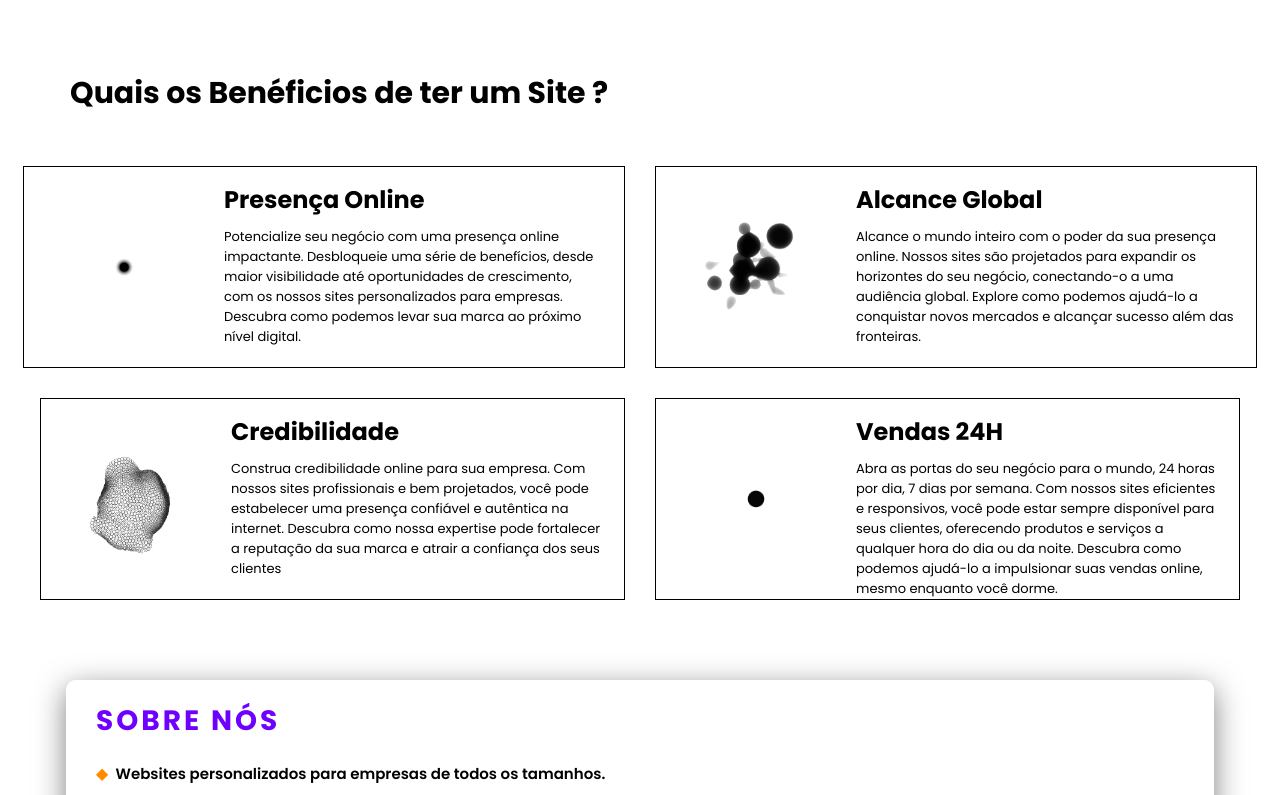
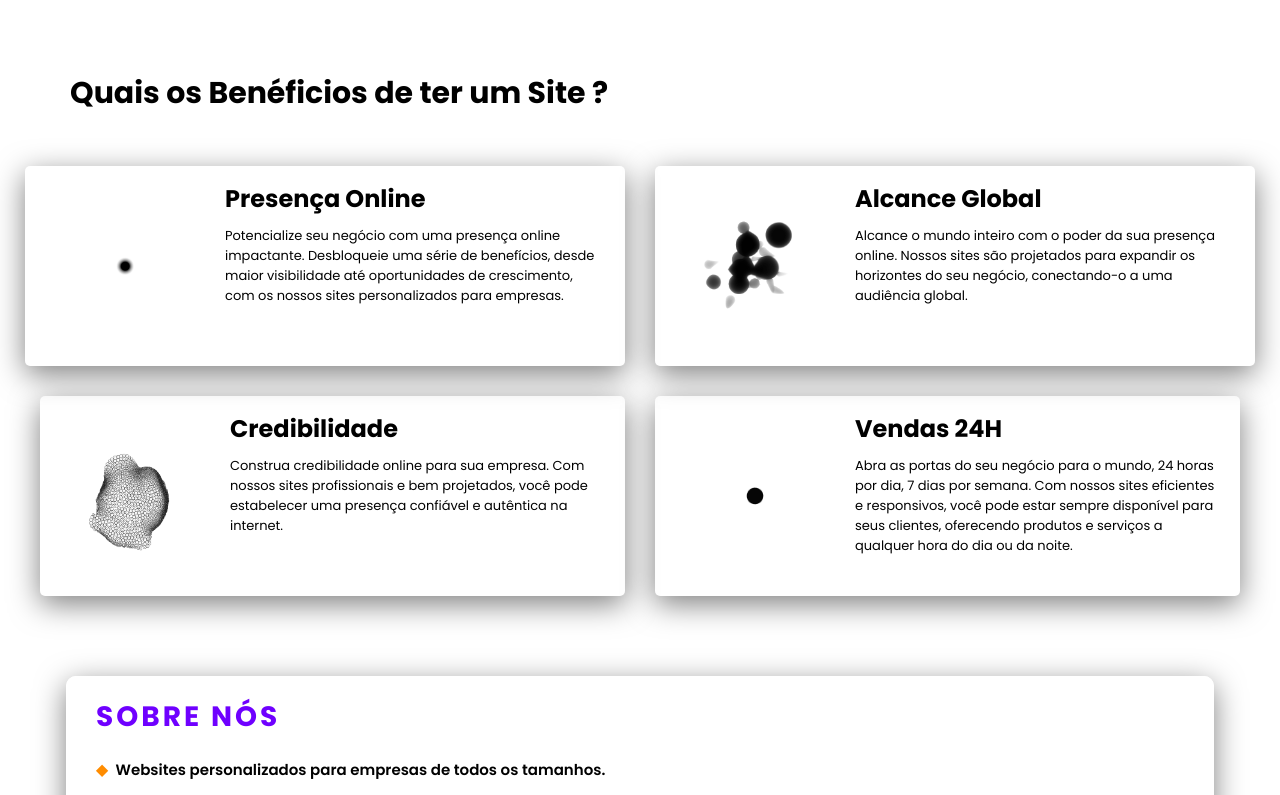
Before and after one commit to PauloGabrielB/PagCode, a React (Vite) app: page / in a window 1280 px wide. Shown: the part 600-1395 px from the top of the page. Built offline with nearby package versions, Linux system fonts and the light colour scheme.

Commit message:
att colors box

```diff
--- a/src/App.css
+++ b/src/App.css
@@ -1309,10 +1309,18 @@ li {
 .card1 {
     width: 600px;
     height: 200px;
-    border: 1px solid black;
+    box-shadow: 0 8px 30px rgba(0, 0, 0, 0.5); /* Sombra mais profunda */
+    border-radius: 5px;
     display: flex;
     margin-right: 30px;
-}
+    transition: transform 0.5s; /* Transição suave aplicada ao estado normal */
+
+}
+.card1:hover, .card2:hover, .card3:hover, .card4:hover {
+  transform: scale(1.03);
+  transition: transform 0.5s;
+}
+
 
 .card1 img {
     width: 200px;
@@ -1334,8 +1342,10 @@ li {
 .card2 {
     width: 600px;
     height: 200px;
-    border: 1px solid black;
-    display: flex;
+    box-shadow: 0 8px 30px rgba(0, 0, 0, 0.5); /* Sombra mais profunda */
+    border-radius: 5px;
+    display: flex;
+    transition: transform 0.5s; /* Transição suave aplicada ao estado normal */
 }
 
 .card2 img {
@@ -1358,10 +1368,12 @@ li {
 .card3 {
     width: 600px;
     height: 200px;
-    border: 1px solid black;
+    box-shadow: 0 8px 30px rgba(0, 0, 0, 0.5); /* Sombra mais profunda */
+    border-radius: 5px;
     display: flex;
     margin-left: 40px;
     margin-right: 30px;
+    transition: transform 0.5s; /* Transição suave aplicada ao estado normal */
 }
 
 .card3 img {
@@ -1384,9 +1396,11 @@ li {
 .card4 {
     width: 600px;
     height: 200px;
-    border: 1px solid black;
+    box-shadow: 0 8px 30px rgba(0, 0, 0, 0.5); /* Sombra mais profunda */
+    border-radius: 5px;
     display: flex;
     margin-right: 40px;
+    transition: transform 0.5s; /* Transição suave aplicada ao estado normal */
 }
 
 .card4 img {
@@ -1465,6 +1479,7 @@ li {
     display: flex;
     flex-direction: column;
     border: none;
+    box-shadow: none;
 }
 
 .card1 img {
@@ -1481,6 +1496,7 @@ li {
     display: flex;
     flex-direction: column;
     border: none;
+    box-shadow: none;
 }
 
 .card2 img {
@@ -1511,6 +1527,7 @@ li {
     display: flex;
     flex-direction: column;
     border: none;
+    box-shadow: none;
 }
 
 .card3 img {
@@ -1534,6 +1551,7 @@ li {
     display: flex;
     flex-direction: column;
     border: none;
+    box-shadow: none;
 }
 
 .card4 img {
--- a/src/Components/Sobre.jsx
+++ b/src/Components/Sobre.jsx
@@ -13,14 +13,14 @@ export default function Sobre() {
                 <img src={img1} alt="" />
                 <div className="card-text">
                     <h1>Presença Online</h1>
-                    <p>Potencialize seu negócio com uma presença online impactante. Desbloqueie uma série de benefícios, desde maior visibilidade até oportunidades de crescimento, com os nossos sites personalizados para empresas. Descubra como podemos levar sua marca ao próximo nível digital.</p>
+                    <p>Potencialize seu negócio com uma presença online impactante. Desbloqueie uma série de benefícios, desde maior visibilidade até oportunidades de crescimento, com os nossos sites personalizados para empresas.</p>
                 </div>
             </div>
             <div className="card2">
                 <img src={img2} alt="" />
                 <div className="card-text">
                     <h1>Alcance Global</h1>
-                    <p>Alcance o mundo inteiro com o poder da sua presença online. Nossos sites são projetados para expandir os horizontes do seu negócio, conectando-o a uma audiência global. Explore como podemos ajudá-lo a conquistar novos mercados e alcançar sucesso além das fronteiras.</p>
+                    <p>Alcance o mundo inteiro com o poder da sua presença online. Nossos sites são projetados para expandir os horizontes do seu negócio, conectando-o a uma audiência global.</p>
                 </div>
             </div>
         </div>
@@ -29,14 +29,14 @@ export default function Sobre() {
                 <img src={img3} alt="" />
             <div className="card-text">
                     <h1>Credibilidade</h1>
-                    <p>Construa credibilidade online para sua empresa. Com nossos sites profissionais e bem projetados, você pode estabelecer uma presença confiável e autêntica na internet. Descubra como nossa expertise pode fortalecer a reputação da sua marca e atrair a confiança dos seus clientes</p>
+                    <p>Construa credibilidade online para sua empresa. Com nossos sites profissionais e bem projetados, você pode estabelecer uma presença confiável e autêntica na internet.</p>
                 </div>
             </div>
             <div className="card4">
                 <img src={img4} alt="" />
                 <div className="card-text">
                     <h1>Vendas 24H</h1>
-                    <p>Abra as portas do seu negócio para o mundo, 24 horas por dia, 7 dias por semana. Com nossos sites eficientes e responsivos, você pode estar sempre disponível para seus clientes, oferecendo produtos e serviços a qualquer hora do dia ou da noite. Descubra como podemos ajudá-lo a impulsionar suas vendas online, mesmo enquanto você dorme.</p>
+                    <p>Abra as portas do seu negócio para o mundo, 24 horas por dia, 7 dias por semana. Com nossos sites eficientes e responsivos, você pode estar sempre disponível para seus clientes, oferecendo produtos e serviços a qualquer hora do dia ou da noite.</p>
                 </div>
             </div>
         </div>
```
